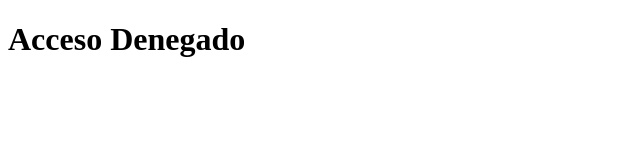
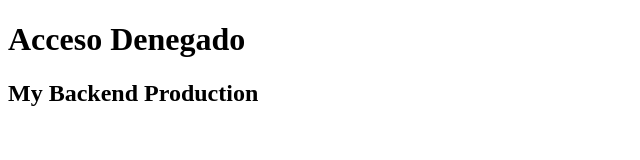
Before and after one commit to CHB94git/Rest-Server-NODE, a website: page public/index.html in a window 1280 px wide. Shown: the whole page, without its empty margins (0-640 px from the left). Drawn offline with Linux system fonts and the light colour scheme.

Commit message:
production adjusts

```diff
--- a/public/index.html
+++ b/public/index.html
@@ -10,6 +10,7 @@
 
 <body>
     <h1>Acceso Denegado</h1>
+    <h2>My Backend Production</h2>
 </body>
 
 </html>
```
